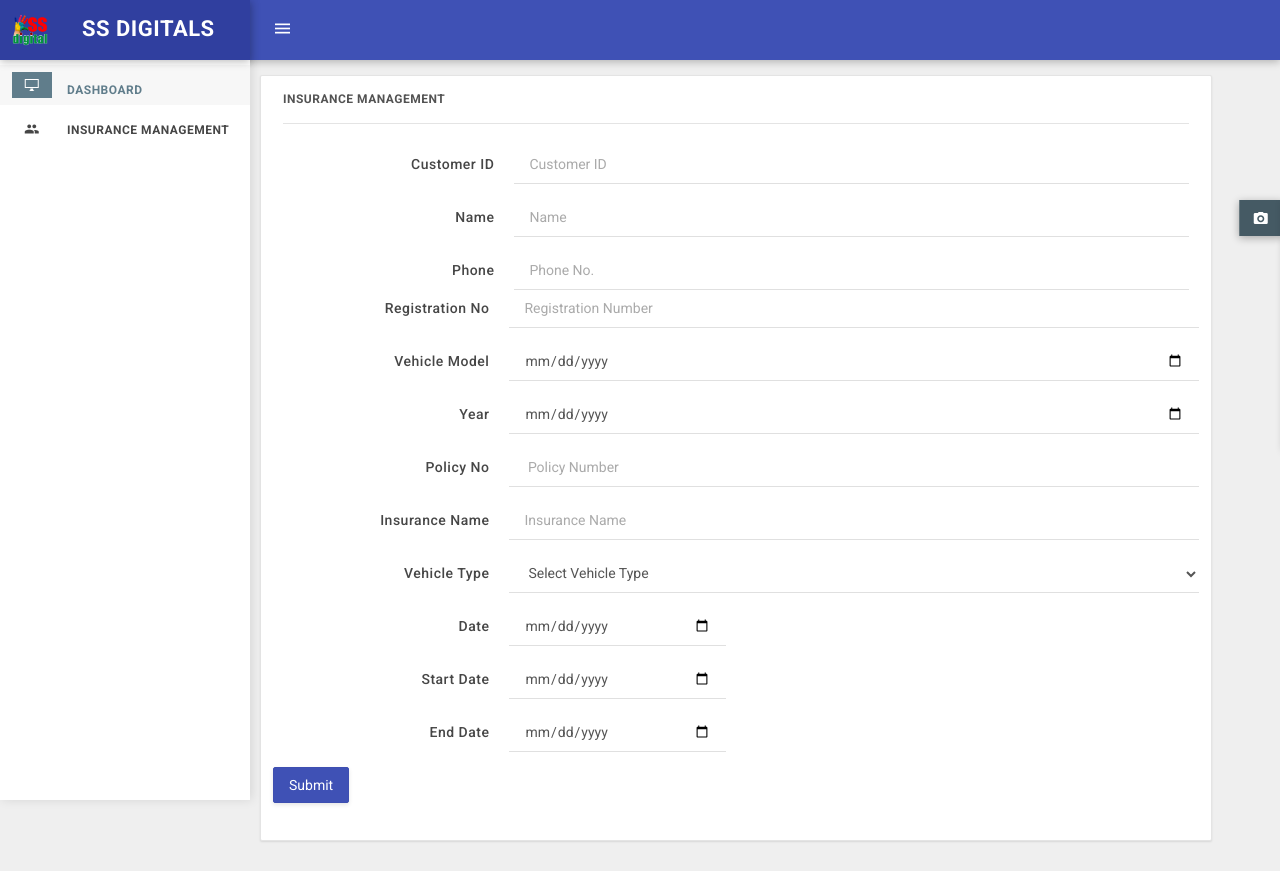
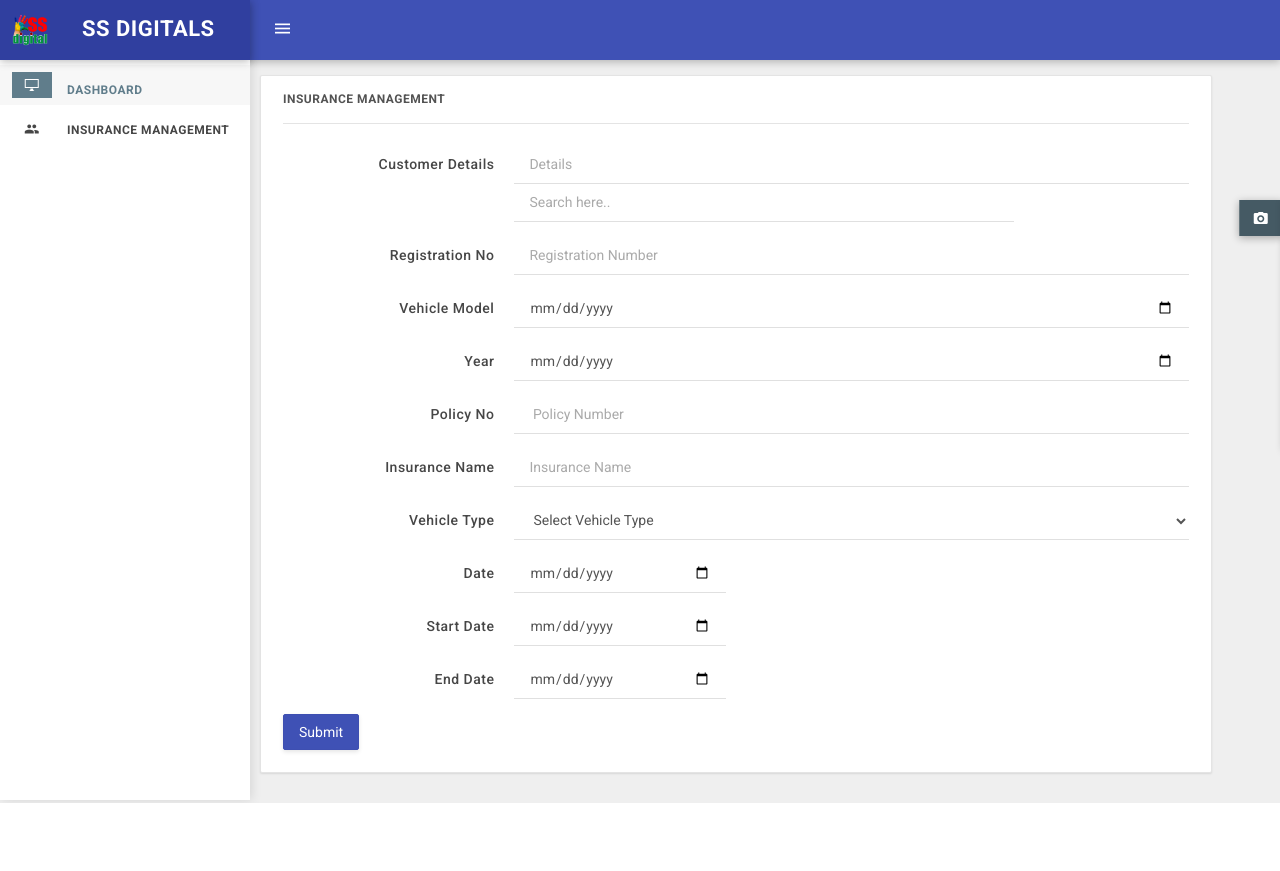
Before and after one commit to Munindra-s/gps_management, a Django app: page /insurance/ in a window 1280 px wide. After the commit the page ends 803 px from the top, so only its background shows below. Run offline with Django 5.2, Linux system fonts and the light colour scheme; data comes from the database, SQL or seed files in the repository; both versions use the stored data as it was after the commit; some libraries are stand-ins or nearby versions; some web fonts are replaced.

Commit message:
autocomplete added

```diff
--- a/first folder/app4/app1/views.py
+++ b/first folder/app4/app1/views.py
@@ -39,6 +39,7 @@
         data=add_customer.objects.all()
         context={'sent':data}
         return render(request,'list_customer.html',context)
+
 @login_required
 def add_enquiries(request):
         if request.method =='POST':
@@ -117,7 +118,9 @@
                 end_date=request.POST['end_date']
                 daa = add_insurance.objects.create(name=name,customer_id=customer_id,phone=phone,registration_no=registration_no,vehicle_model=vehicle_model,year=year,policy_no=policy_no,insurance_name=insurance_name,vehicle_type=vehicle_type,expiry_date=expiry_date,start_date=start_date,end_date=end_date)
 
-        return render(request,'add_insurance.html')
+        data11=add_customer.objects.all()
+        context={'data':data11}
+        return render(request,'add_insurance.html',context)
 
 def list_insurance(request):
         part=add_insurance.objects.all()
--- a/first folder/app4/templates/add_insurance.html
+++ b/first folder/app4/templates/add_insurance.html
@@ -226,27 +226,19 @@
 							<!-- Customer Information Form -->
 
 <!-- Customer Id -->
-<div class="form-group">
-	<label class="col-md-3 control-label">Customer ID</label>
-	<div class="col-md-9">
-	  <input type="text" name="customer_id" class="form-control" placeholder="Customer ID">
-	</div>
-  </div>
 
   <!-- Name -->
+
   <div class="form-group">
-	<label class="col-md-3 control-label">Name</label>
-	<div class="col-md-9">
-	  <input type="text" class="form-control" name="name" placeholder="Name" required>
-	</div>
+    <label class="col-md-3 control-label">Customer Details</label>
+    <div class="col-md-9">
+        <input type="text" class="form-control" placeholder="Details" id="phone" name="phone" required>
+		<input type="text" id="search" placeholder="Search here.." class="form-control" style="width:500px;" autocomplete="off" />
+		<div id="autocomplete-list" class="autocomplete-items"></div>
+
+
+    </div>
   </div>
-  <div class="form-group">
-    <label class="col-md-3 control-label">Phone</label>
-    <div class="col-md-9">
-        <input type="number" class="form-control" placeholder="Phone No." id="phone" name="phone" required>
-        <span id="phoneError"></span>
-        {% comment %} <p class="text-danger text-right xsmall">Phone</p> {% endcomment %}
-    </div>
 
   <!-- Registration No -->
   <div class="form-group">
@@ -512,5 +504,45 @@
 		});
 	</script>
 
+	<script>
+        document.addEventListener("DOMContentLoaded", function () {
+            // Sample data (you will replace this with Django dynamic data)
+            var customerData = [
+                {% for item in data %}
+                    "{{item.name}} --- {{item.phone}}",
+                {% endfor %}
+            ];
+
+            var input = document.getElementById("search");
+            var autocompleteList = document.getElementById("autocomplete-list");
+
+            input.addEventListener("input", function () {
+                var val = this.value;
+                autocompleteList.innerHTML = ""; // Clear previous results
+
+                if (!val) return; // Stop if input is empty
+
+                customerData.forEach(function (item) {
+                    if (item.toLowerCase().includes(val.toLowerCase())) {
+                        var suggestion = document.createElement("div");
+                        suggestion.textContent = item;
+                        suggestion.addEventListener("click", function () {
+                            input.value = item; // Set input value on selection
+                            autocompleteList.innerHTML = ""; // Hide dropdown
+                        });
+                        autocompleteList.appendChild(suggestion);
+                    }
+                });
+            });
+
+            document.addEventListener("click", function (e) {
+                if (!input.contains(e.target) && !autocompleteList.contains(e.target)) {
+                    autocompleteList.innerHTML = ""; // Hide dropdown when clicking outside
+                }
+            });
+        });
+    </script>
+
+
 </body>
 </html>
```
Also changed, not shown: first folder/app4/db.sqlite3.
